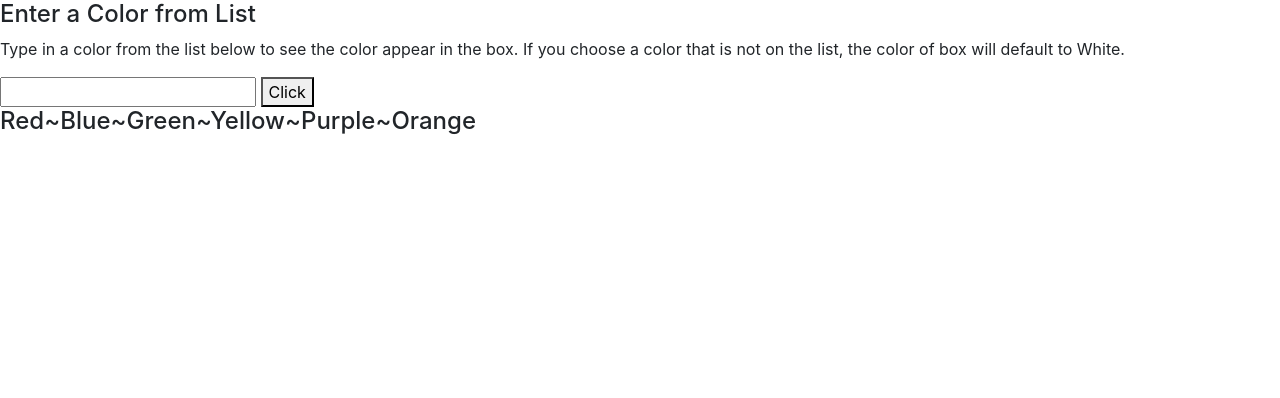
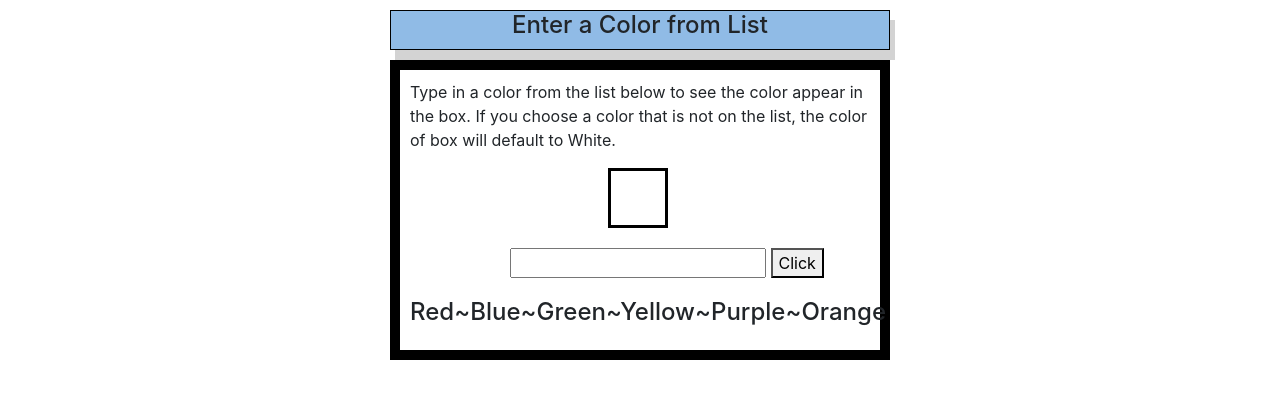
Before and after one commit to s88leigh/Switch-Statement, a plain HTML site: page index.html in a window 1280 px wide. Drawn offline with nearby package versions, Linux system fonts and the light colour scheme.

Commit message:
added css

```diff
--- a/index.html
+++ b/index.html
@@ -22,7 +22,7 @@
       </div>
     </row>
     <row>
-      <div id="container-3">
+      <div id="container">
         <p>
           Type in a color from the list below to see the color appear in the
           box. If you choose a color that is not on the list, the color of box
--- a/style.css
+++ b/style.css
@@ -0,0 +1,55 @@
+.banner {
+    text-align: center;
+    width: 500px;
+    height: 40px;
+    border: 1px solid black;
+    box-shadow: 5px 10px lightgray;
+    margin: auto;
+    margin-top: 10px;
+    background-color: rgb(144, 187, 230);
+}
+
+h4 {
+    padding-bottom: 20px;
+}
+
+#white {
+    margin-bottom: 20px;
+    margin-left: 43%;
+    width: 60px;
+    height: 60px;
+    border: 3px solid black;
+    background-color: white;
+}
+
+#container {
+    display: block;
+    border: 10px solid black;
+    padding: 10px;
+    width: 500px;
+    height: 300px;
+    margin: auto;
+    margin-top: 10px;
+    margin-bottom: 40px;
+}
+#row-box {
+    height: 100px;
+    width: 80px;
+    margin-bottom: 40px;
+}
+#square {
+    margin-bottom: 20px;
+    margin-left: 43%;
+
+    width: 60px;
+    height: 60px;
+    border: 3px solid black;
+    background-color: white;
+}
+#Inp1 {
+    margin-left: 100px;
+}
+#list {
+    margin-top: 20px;
+    text-align: center;
+}
```
